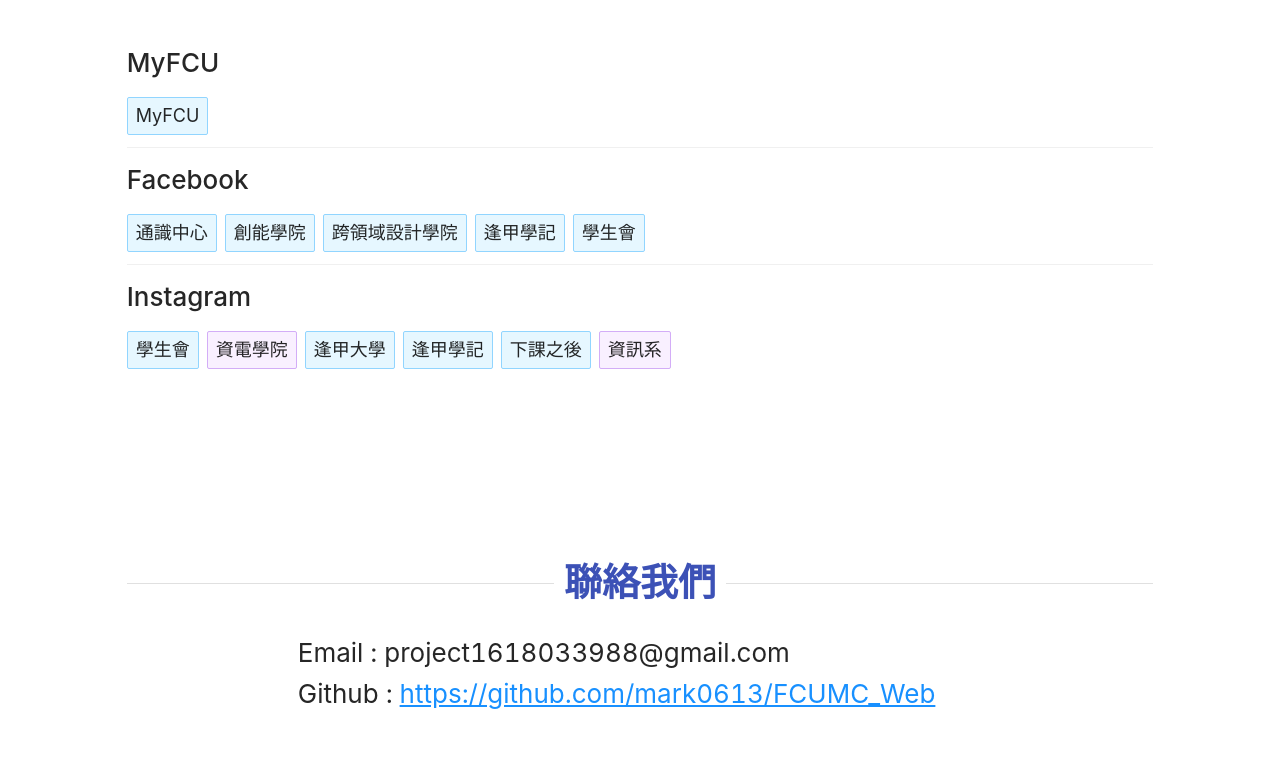
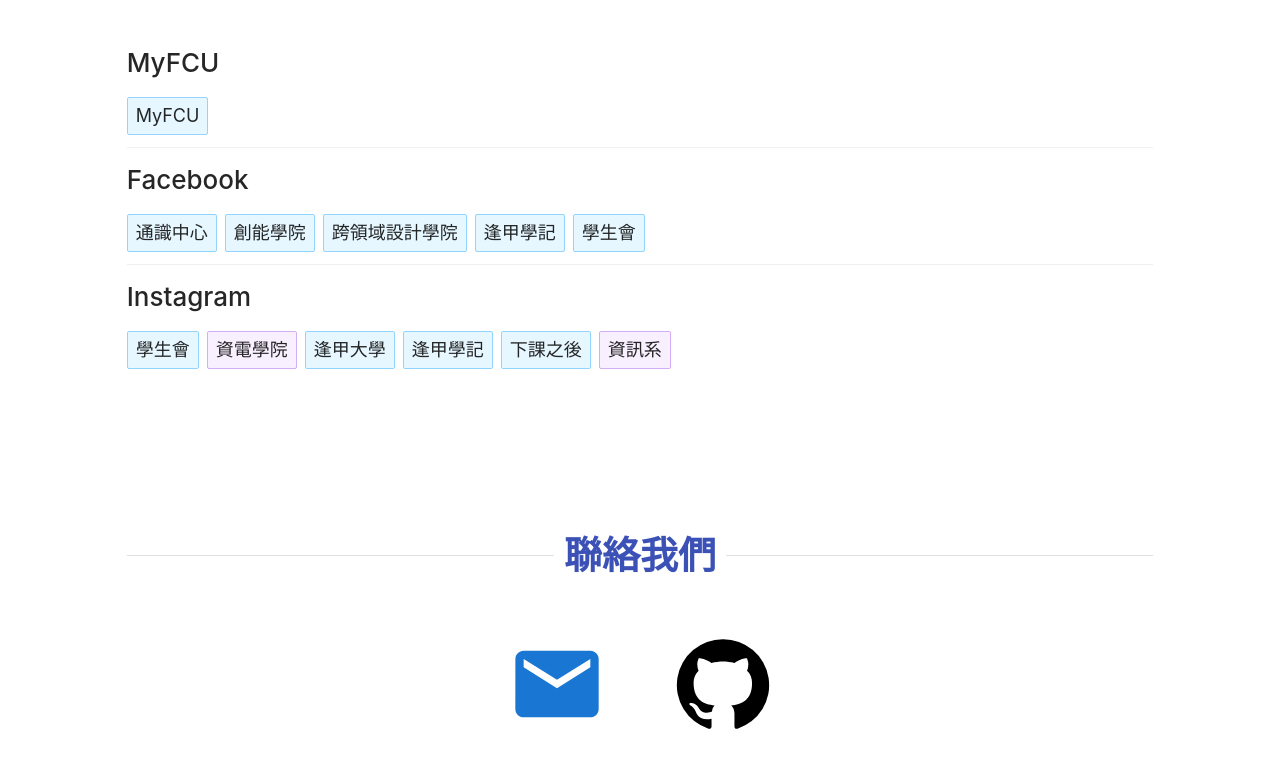
Before and after one commit to mark0613/FCUMC_Web, a React (Create React App) app: page / in a window 1280 px wide. Shown: the part 1430-2198 px from the top of the page. Built offline with nearby package versions, Linux system fonts and the light colour scheme.

Commit message:
change: Change display

```diff
--- a/src/components/Home/Contact.js
+++ b/src/components/Home/Contact.js
@@ -1,8 +1,31 @@
+import {
+    message
+} from 'antd';
+
 import {
     Box,
     Grid,
     Divider,
+    IconButton,
 } from '@mui/material';
+
+import GitHubIcon from '@mui/icons-material/GitHub';
+import EmailIcon from '@mui/icons-material/Email';
+
+message.config({
+    top: 100,
+    duration: 1,
+    maxCount: 5,
+});
+
+function clickEmailIcon() {
+    navigator.clipboard.writeText("project1618033988@gmail.com");
+    message.success('Copied!');
+}
+
+function clickGithubIcon() {
+    window.location.href = "https://github.com/mark0613/FCUMC_Web";
+}
 
 export function Contact() {
     return (
@@ -20,7 +43,7 @@
                         fontSize: '38px',
                         color: '#3C51B6',
                         fontWeight: 'bold',
-                        marginBottom: "20px",
+                        marginBottom: "40px",
                     }}
                 >
                     <Divider>聯絡我們</Divider>
@@ -33,13 +56,16 @@
                 >
                     <Grid item xs={0} lg={2}></Grid>
                     <Grid item xs={12} lg={8}>
-                        <Box component='span' sx={{ textAlign: {xs: 'center', lg: 'left'} }}>
-                            <Box>Email : project1618033988@gmail.com</Box>
-                            <Box>
-                                Github :&nbsp;
-                                <a href="https://github.com/mark0613/FCUMC_Web" style={{ textDecoration: 'underline' }}>
-                                    https://github.com/mark0613/FCUMC_Web
-                                </a>
+                        <Box component='span' sx={{ textAlign: 'center' }}>
+                            <Box component='span'>
+                                <IconButton sx={{ fontSize: "100px", marginRight: '25px' }} color="primary">
+                                    <EmailIcon fontSize="inherit" onClick={() => clickEmailIcon()} />
+                                </IconButton>
+                            </Box>
+                            <Box component='span'>
+                                <IconButton sx={{ fontSize: "100px", color: '#000', marginLeft: '25px' }}>
+                                    <GitHubIcon fontSize="inherit" onClick={() => clickGithubIcon()} />
+                                </IconButton>
                             </Box>
                         </Box>
                         <Box sx={{ height: 200 }} />
```
